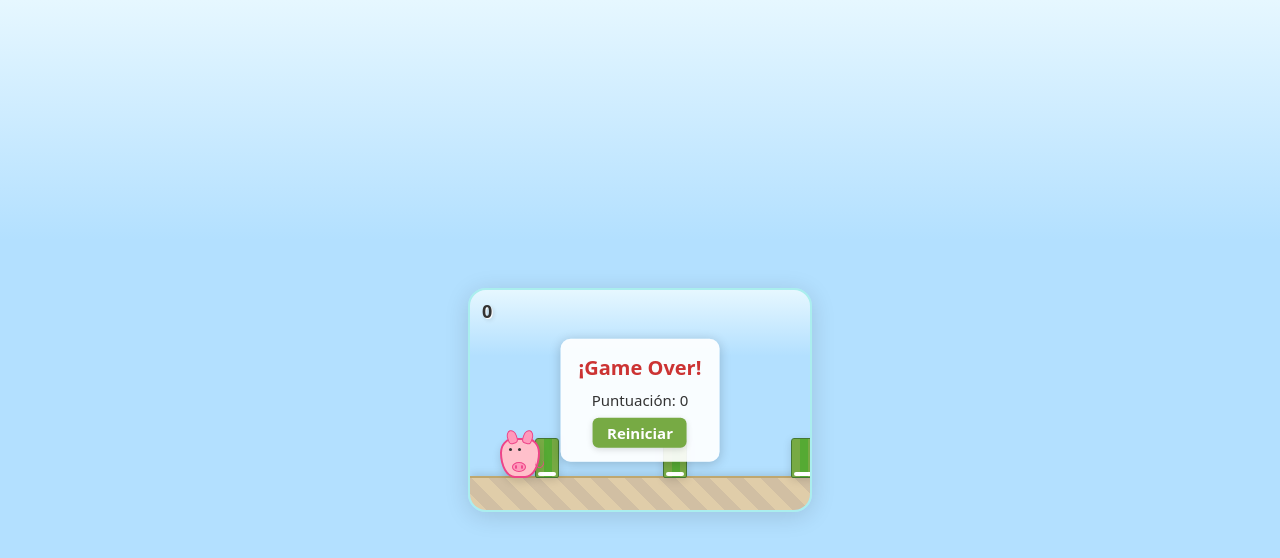
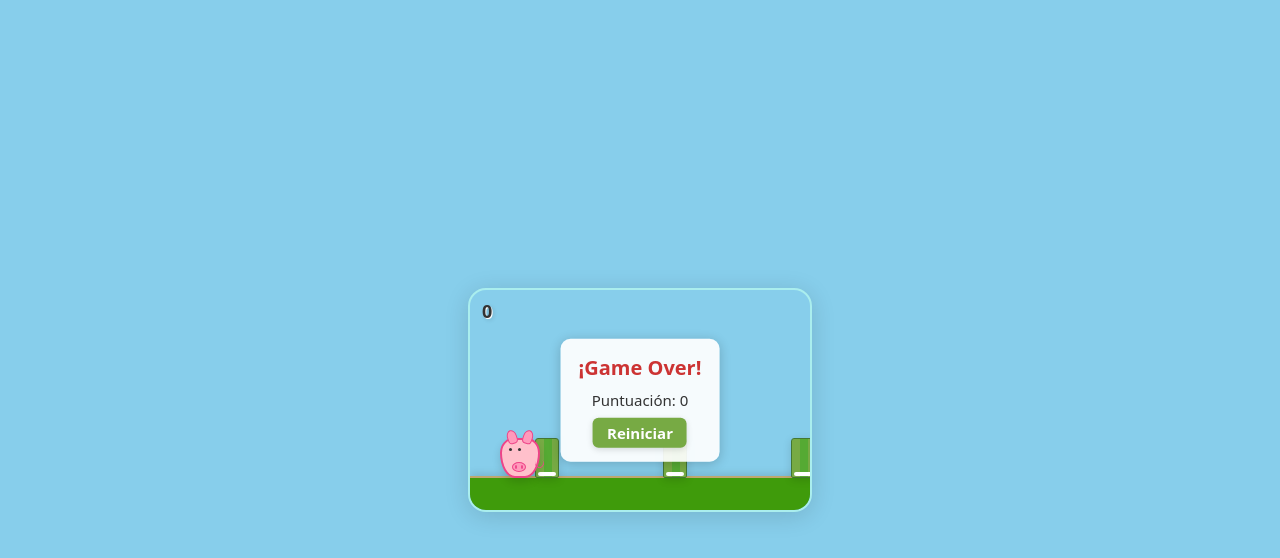
Before and after one commit to Sanguzsua/PorkyJump, a React (Vite) app: page / in a window 1280 px wide. Shown: the top 558 px of the page. Built offline with nearby package versions, Linux system fonts and the light colour scheme.

Commit message:
cambio de css

```diff
--- a/src/App.jsx
+++ b/src/App.jsx
@@ -161,22 +161,25 @@ function App() {
   return (
     <div
       style={{
-        minHeight: '100dvh',
+        minHeight: '100vh', // ← corregido
         minWidth: '100vw',
-        height: '100dvh',
+        height: '100vh', // ← corregido
         width: '100vw',
-        background: "linear-gradient(to top, #b3e0ff 70%, #e6f7ff 100%)",
+       // fondo global
+        background: "#87CEEB", // azul cielo
+
         display: "flex",
         alignItems: "center",
         justifyContent: "center",
-        overflow: "auto",
+        overflow: "hidden", // ← corregido
       }}
     >
       <div
         style={{
           width: GAME_WIDTH * scale,
           height: GAME_HEIGHT * scale,
-          background: "linear-gradient(to top, #b3e0ff 70%, #e6f7ff 100%)",
+         // fondo del área del juego
+          background: "#87CEEB", // azul cielo
           position: "relative",
           overflow: "hidden",
           cursor: "pointer",
@@ -185,7 +188,7 @@ function App() {
           borderRadius: 18 * scale,
           boxShadow: "0 4px 24px #0002",
           border: "2px solid #aee",
-          touchAction: "manipulation",
+          // touchAction: "manipulation", // ← comentado para WebView
           maxWidth: "100vw",
           maxHeight: "90vh",
         }}
@@ -200,8 +203,8 @@ function App() {
           bottom: 0,
           width: "100%",
           height: GROUND_HEIGHT * scale,
-          background:
-            "repeating-linear-gradient(45deg, #e0cda9, #e0cda9 12px, #d1bfa3 12px, #d1bfa3 24px)",
+          background: "#3f9b0b",
+
           borderTop: `${2 * scale}px solid #bfa76f`,
           boxShadow: `0 -2px 8px #0002`,
         }}
```
